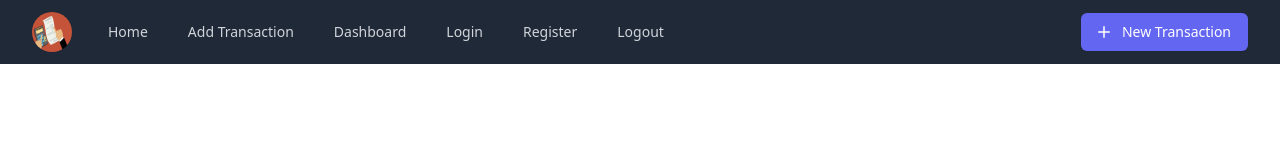
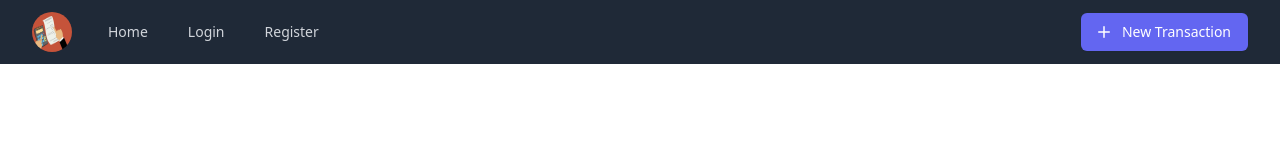
Before and after one commit to Nyakamba/income-expense-tracker, a React (Create React App) app in the folder client/: page / in a window 1280 px wide. Shown: the top 160 px of the page. Built offline with nearby package versions, Linux system fonts and the light colour scheme.

Commit message:
privet and public links

```diff
--- a/client/src/components/Navbar/Navbar.js
+++ b/client/src/components/Navbar/Navbar.js
@@ -7,7 +7,8 @@ import logo from "../../assets/logo.png";
 import { authContext } from "../context/AuthContext/AuthContext";
 
 export default function Navbar() {
-  const { logoutUserAction } = useContext(authContext);
+  const { logoutUserAction, token } = useContext(authContext);
+
   return (
     <Disclosure as="nav" className="bg-gray-800">
       {({ open }) => (
@@ -46,6 +47,7 @@ export default function Navbar() {
                     Home
                   </Link>
 
+                  {token && (
                     <>
                       <Link
                         to="/add-transaction"
@@ -60,7 +62,9 @@ export default function Navbar() {
                         Dashboard
                       </Link>
                     </>
+                  )}
 
+                  {!token && (
                     <>
                       <Link
                         to="/login"
@@ -75,7 +79,9 @@ export default function Navbar() {
                         Register
                       </Link>
                     </>
+                  )}
 
+                  {token && (
                     <>
                       <button
                         onClick={logoutUserAction}
@@ -84,6 +90,7 @@ export default function Navbar() {
                         Logout
                       </button>
                     </>
+                  )}
                 </div>
               </div>
               <div className="flex items-center">
@@ -113,13 +120,16 @@ export default function Navbar() {
                 Home
               </Link>
 
+              {token && (
                 <Link
                   to="/dashboard"
                   className="text-gray-300 hover:bg-gray-700 hover:text-white block px-3 py-2 rounded-md text-base font-medium"
                 >
                   Dashboard
                 </Link>
+              )}
 
+              {!token && (
                 <>
                   <Link
                     to="/login"
@@ -134,10 +144,16 @@ export default function Navbar() {
                     Register
                   </Link>
                 </>
+              )}
 
-              <button className="text-gray-300 hover:bg-gray-700 hover:text-white block px-3 py-2 rounded-md text-base font-medium">
+              {token && (
+                <button
+                  onClick={logoutUserAction}
+                  className="text-gray-300 hover:bg-gray-700 hover:text-white block px-3 py-2 rounded-md text-base font-medium"
+                >
                   Logout
                 </button>
+              )}
             </div>
           </Disclosure.Panel>
         </>
```
Lines whose indentation alone changed are shown as unchanged.
